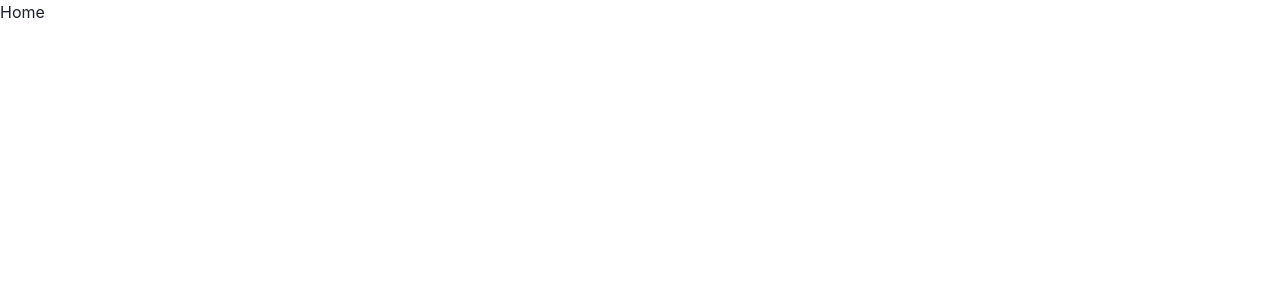
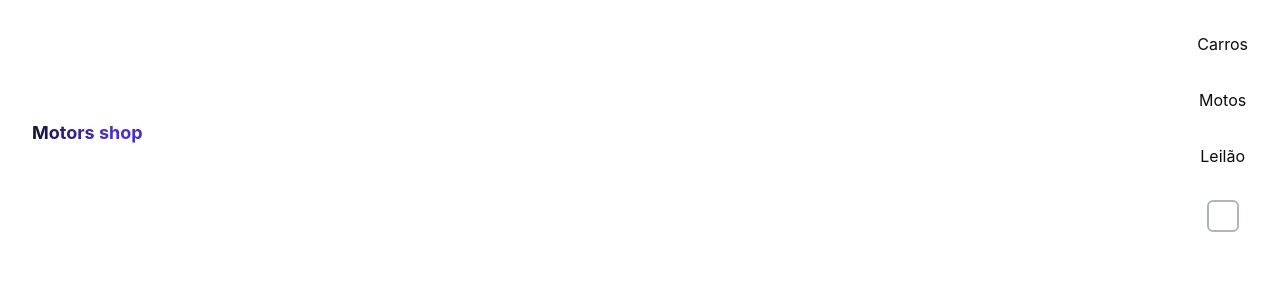
Before and after one commit to grupo4-m6-fullstack/car-selling-and-action-front-end, a React (Create React App) app: page /home in a window 1280 px wide. Shown: the top 300 px of the page. Built offline with nearby package versions, Linux system fonts and the light colour scheme.

Commit message:
feat: creating header for page

```diff
--- a/src/components/header/index.tsx
+++ b/src/components/header/index.tsx
@@ -1,7 +1,58 @@
+import {
+  Box,
+  Button,
+  Stack,
+} from "@chakra-ui/react";
+import { useState } from "react";
+import Logo from "../logo";
+import MenuItem from "../menuItem";
+import MenuToggle from "../menuToggle";
+import NavBarContainer from "../navBarContainer";
+
 const Header = () => {
-    return(
-        <div>Header</div>
-    )
-}
+  const [isOpen, setIsOpen] = useState(false);
 
-export default Header
+  const toggle = () => setIsOpen(!isOpen);
+
+  return (
+    <NavBarContainer>
+      <Logo></Logo>
+      <MenuToggle
+        toggle={toggle}
+        isOpen={isOpen}></MenuToggle>
+      <Box
+        display={{
+          base: isOpen ? "block" : "none",
+          md: "block",
+        }}
+        flexBasis={{
+          base: "100%",
+          md: "auto",
+        }}>
+        <Stack
+          spacing={8}
+          align={"center"}
+          justify={[
+            "center",
+            "space-between",
+            "flex-end",
+            "flex-end",
+          ]}
+          pt={[4, 4, 0, 0]}>
+          <MenuItem to='/'>Carros</MenuItem>
+          <MenuItem to='/'>Motos</MenuItem>
+          <MenuItem to='/'>Leilão</MenuItem>
+          <MenuItem to='/login' isLast>
+            <Button variant={'outline'}
+              size={"sm"}
+              rounded={"md"}
+              color
+            ></Button>
+          </MenuItem>
+        </Stack>
+      </Box>
+    </NavBarContainer>
+  );
+};
+
+export default Header;
--- /dev/null
+++ b/src/components/logo/index.tsx
@@ -0,0 +1,24 @@
+import {
+  Box,
+  ChakraProps,
+  Text,
+} from "@chakra-ui/react";
+
+const Logo = (props: ChakraProps) => {
+  return (
+    <Box {...props}>
+      <Text
+        fontSize={"lg"}
+        fontWeight={"bold"}
+        bg={
+          "-webkit-linear-gradient(45deg,#0B0D0D, #4529E6 60%)"
+        }
+        backgroundClip={"text"}
+        textColor={"transparent"}>
+        Motors shop
+      </Text>
+    </Box>
+  );
+};
+
+export default Logo;
--- /dev/null
+++ b/src/components/menuItem/index.tsx
@@ -0,0 +1,24 @@
+import { Link, Text } from "@chakra-ui/react";
+
+interface IMenuItem {
+  children: JSX.Element | string;
+  isLast?: boolean;
+  to: string;
+}
+
+const MenuItem = ({
+  children,
+  isLast,
+  to = "/",
+  ...rest
+}: IMenuItem) => {
+  return (
+    <Link href={to}>
+      <Text display={"block"} {...rest}>
+        {children}
+      </Text>
+    </Link>
+  );
+};
+
+export default MenuItem;
--- /dev/null
+++ b/src/components/menuToggle/index.tsx
@@ -0,0 +1,22 @@
+import { Box } from "@chakra-ui/react";
+import { GoThreeBars, GoX } from "react-icons/go";
+
+interface IMenuToggleProps {
+  toggle: () => void;
+  isOpen: boolean;
+}
+
+const MenuToggle = ({
+  toggle,
+  isOpen,
+}: IMenuToggleProps) => {
+  return (
+    <Box
+      display={{ base: "block", md: "none" }}
+      onClick={toggle}>
+      {isOpen ? <GoX /> : <GoThreeBars />}
+    </Box>
+  );
+};
+
+export default MenuToggle;
--- /dev/null
+++ b/src/components/navBarContainer/index.tsx
@@ -0,0 +1,28 @@
+import { Flex } from "@chakra-ui/react";
+
+interface INavBar {
+  children: JSX.Element[] | JSX.Element;
+}
+
+const NavBarContainer = ({
+  children,
+  ...rest
+}: INavBar) => {
+  return (
+    <Flex
+      as={"nav"}
+      align={"center"}
+      justify={"space-between"}
+      wrap={"wrap"}
+      w={"100%"}
+      mb={8}
+      p={8}
+      bg={"white"}
+      color={"grey.1000"}
+      {...rest}>
+      {children}
+    </Flex>
+  );
+};
+
+export default NavBarContainer;
--- a/src/pages/home/index.tsx
+++ b/src/pages/home/index.tsx
@@ -1,7 +1,7 @@
+import Header from "../../components/header";
+
 const Home = () => {
-    return(
-        <div>Home</div>
-    )
-}
+  return <Header />;
+};
 
-export default Home
+export default Home;
--- a/src/pages/login/index.tsx
+++ b/src/pages/login/index.tsx
@@ -1,9 +1,5 @@
+const Login = () => {
+  return <div>login</div>;
+};
 
-
-const Login = () => {
-  return (
-    <div>login</div>
-  )
-}
-
-export default Login
+export default Login;
--- a/src/services/api.tsx
+++ b/src/services/api.tsx
@@ -1,7 +1,7 @@
-import axios from 'axios';
+import axios from "axios";
 
 const api = axios.create({
-  baseURL: 'http://localhost:8000/api/',
+  baseURL: "http://localhost:8000/api/",
 });
 
 export default api;
--- a/src/styles/theme.ts
+++ b/src/styles/theme.ts
@@ -1,55 +1,55 @@
 import {
   extendTheme,
   theme as ChakraTheme,
-} from '@chakra-ui/react';
+} from "@chakra-ui/react";
 
 export const theme = extendTheme({
   colors: {
     brand: {
-      100: '#EDEAFD',
-      200: '#B0A6F0',
-      300: '#5126EA',
-      400: '#4529E6',
+      100: "#EDEAFD",
+      200: "#B0A6F0",
+      300: "#5126EA",
+      400: "#4529E6",
     },
-    white: '#FFFFFF',
+    white: "#FFFFFF",
     grey: {
-      0: '#FDFDFD',
-      100: '#F8F9FA',
-      200: '#F1F3F5',
-      300: '#E9ECEF',
-      400: '#DEE2E6',
-      500: '#CED4DA',
-      600: '#ADB5BD',
-      700: '#868E96',
-      800: '#495057',
-      900: '#212529',
-      1000: '#0B0D0D',
+      0: "#FDFDFD",
+      100: "#F8F9FA",
+      200: "#F1F3F5",
+      300: "#E9ECEF",
+      400: "#DEE2E6",
+      500: "#CED4DA",
+      600: "#ADB5BD",
+      700: "#868E96",
+      800: "#495057",
+      900: "#212529",
+      1000: "#0B0D0D",
     },
     feedback: {
       alert: {
-        100: '#FFE5E5',
-        200: '#FDD8D8',
-        300: '#CD2B31',
+        100: "#FFE5E5",
+        200: "#FDD8D8",
+        300: "#CD2B31",
       },
       success: {
-        100: '#DDF3E4',
-        200: '#CCEBD7',
-        300: '#18794E',
+        100: "#DDF3E4",
+        200: "#CCEBD7",
+        300: "#18794E",
       },
     },
     profile: {
-      1: '#E34D8C',
-      2: '#C04277',
-      3: '#7D2A4D',
-      4: '#7000FF',
-      5: '#6200E3',
-      6: '#36007D',
-      7: '#349974',
-      8: '#2A7D5F',
-      9: '#153D2E',
-      10: '#6100FF',
-      11: '#5700E3',
-      12: '#30007D',
+      1: "#E34D8C",
+      2: "#C04277",
+      3: "#7D2A4D",
+      4: "#7000FF",
+      5: "#6200E3",
+      6: "#36007D",
+      7: "#349974",
+      8: "#2A7D5F",
+      9: "#153D2E",
+      10: "#6100FF",
+      11: "#5700E3",
+      12: "#30007D",
     },
   },
   fonts: {
@@ -58,49 +58,48 @@ export const theme = extendTheme({
   },
   styles: {
     global: {
-      bg: 'white',
-      color: 'grey.800'
+      bg: "white",
+      color: "grey.800",
     },
   },
   components: {
     Button: {
-      defaultProps: {variant: 'primary'},
+      defaultProps: { variant: "primary" },
       variants: {
         primary: {
-          bg: 'grey.600',
-          border: '2px solid',
-          borderColor: 'grey.600',
-          color: 'blue',
-          fontSize: '10px',
-          fontWeight: 'bold',
-          _hover: {bg: 'grey.800'},
-          _focus: {borderColor: 'grey.800'},
-          _disabled: {borderColor: 'grey.200'}
+          bg: "grey.600",
+          border: "2px solid",
+          borderColor: "grey.600",
+          color: "blue",
+          fontSize: "10px",
+          fontWeight: "bold",
+          _hover: { bg: "grey.800" },
+          _focus: { borderColor: "grey.800" },
+          _disabled: { borderColor: "grey.200" },
         },
         outline: {
-          bg: 'transparent',
-          border: '2px solid',
-          borderColor: 'grey.600',
-          color: 'red',
-          fontSize: '10px',
-          fontWeight: 'bold',
-          _hover: {bg: 'grey.800'},
-          _focus: {borderColor: 'grey.800'},
-          _disabled: {borderColor: 'grey.200'}
+          bg: "transparent",
+          border: "2px solid",
+          borderColor: "grey.600",
+          color: "red",
+          fontSize: "10px",
+          fontWeight: "bold",
+          _hover: { bg: "grey.800" },
+          _focus: { borderColor: "grey.800" },
+          _disabled: { borderColor: "grey.200" },
         },
         link: {
-          bg: 'red',
-          border: '2px solid',
-          borderColor: 'grey.600',
-          color: 'yellow',
-          fontSize: '10px',
-          fontWeight: 'bold',
-          _hover: {bg: 'grey.800'},
-          _focus: {borderColor: 'grey.800'},
-          _disabled: {borderColor: 'grey.200'}
-        }
-      }
-    }
-  }
-
+          bg: "red",
+          border: "2px solid",
+          borderColor: "grey.600",
+          color: "yellow",
+          fontSize: "10px",
+          fontWeight: "bold",
+          _hover: { bg: "grey.800" },
+          _focus: { borderColor: "grey.800" },
+          _disabled: { borderColor: "grey.200" },
+        },
+      },
+    },
+  },
 });
```
Also changed, not shown: src/components/input/index.tsx (+24 -28 lines), src/routes/index.tsx (+19 -15 lines), src/utils/schemas.ts (+28 -14 lines).
